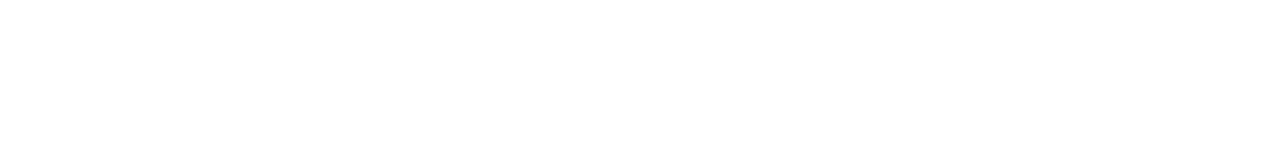
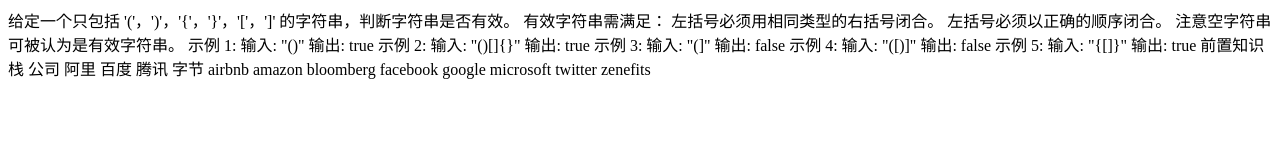
Before and after one commit to nywgithub/EveryDay, a plain HTML site: page 2022.3.10/index.html in a window 1280 px wide. Drawn offline with Linux system fonts and the light colour scheme.

Commit message:
edit 3.21

```diff
--- a/2022.3.10/index.html
+++ b/2022.3.10/index.html
@@ -1,12 +1,69 @@
+<!--
+ * @Author: niyongwei
+ * @Date: 2022-03-10 10:49:14
+ * @LastEditors: niyongwei
+ * @LastEditTime: 2022-03-21 19:20:02
+ * @FilePath: /EveryDay/2022.3.10/index.html
+ * @Description:
+ *
+ * Copyright (c) 2022 by nyw, All Rights Reserved.
+-->
 <!DOCTYPE html>
 <html lang="en">
+
 <head>
     <meta charset="UTF-8">
     <meta http-equiv="X-UA-Compatible" content="IE=edge">
     <meta name="viewport" content="width=device-width, initial-scale=1.0">
     <title>Document</title>
 </head>
+
 <body>
+    给定一个只包括 '('，')'，'{'，'}'，'['，']' 的字符串，判断字符串是否有效。
+
+    有效字符串需满足：
+
+    左括号必须用相同类型的右括号闭合。
+    左括号必须以正确的顺序闭合。
+    注意空字符串可被认为是有效字符串。
+
+    示例 1:
+
+    输入: "()"
+    输出: true
+    示例 2:
+
+    输入: "()[]{}"
+    输出: true
+    示例 3:
+
+    输入: "(]"
+    输出: false
+    示例 4:
+
+    输入: "([)]"
+    输出: false
+    示例 5:
+
+    输入: "{[]}"
+    输出: true
+
+    前置知识
+    栈
+    公司
+    阿里
+    百度
+    腾讯
+    字节
+    airbnb
+    amazon
+    bloomberg
+    facebook
+    google
+    microsoft
+    twitter
+    zenefits
     <script src="index.js"></script>
 </body>
+
 </html>
--- a/2022.3.10/index.js
+++ b/2022.3.10/index.js
@@ -0,0 +1,46 @@
+/*
+ * @Author: niyongwei
+ * @Date: 2022-03-10 10:49:22
+ * @LastEditors: niyongwei
+ * @LastEditTime: 2022-03-21 20:11:37
+ * @FilePath: /EveryDay/2022.3.10/index.js
+ * @Description:
+ *
+ * Copyright (c) 2022 by nyw, All Rights Reserved.
+ */
+var calcstring = function (str) {
+    var valid = true
+    if (str === '') return true
+    if (str.length % 2 !== 0) return false
+    //拆成两半
+    var arr = [],
+        left = '{([',
+        mapper = {
+            "{": "}",
+            "(": ")",
+            "[": "]",
+        }
+    for (let i in str) {
+        var item = str[i]
+        // debugger
+        //将左侧匹配项压入栈
+        if (left.indexOf(item) !== -1) {
+            arr.push(item)
+        } else {
+            var last = arr.pop()
+            if (mapper[last] !== item) {
+                //右边没有匹配项
+                return false
+            }
+        }
+    }
+    if (arr.length !== 0) {
+        return false
+    }
+    return valid
+
+
+}
+console.log(calcstring('([)]'))
+console.log(calcstring('{[]}'));
+console.log(calcstring('{]}'));
```
